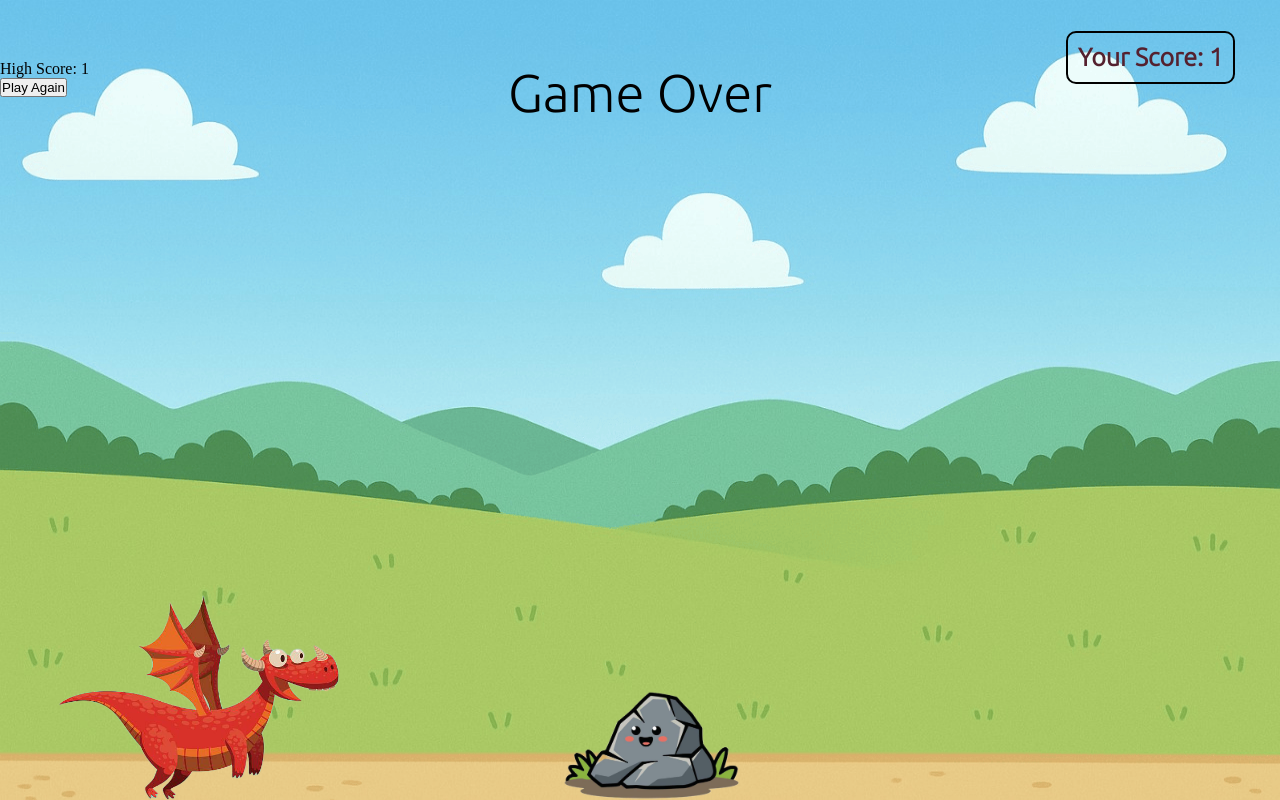
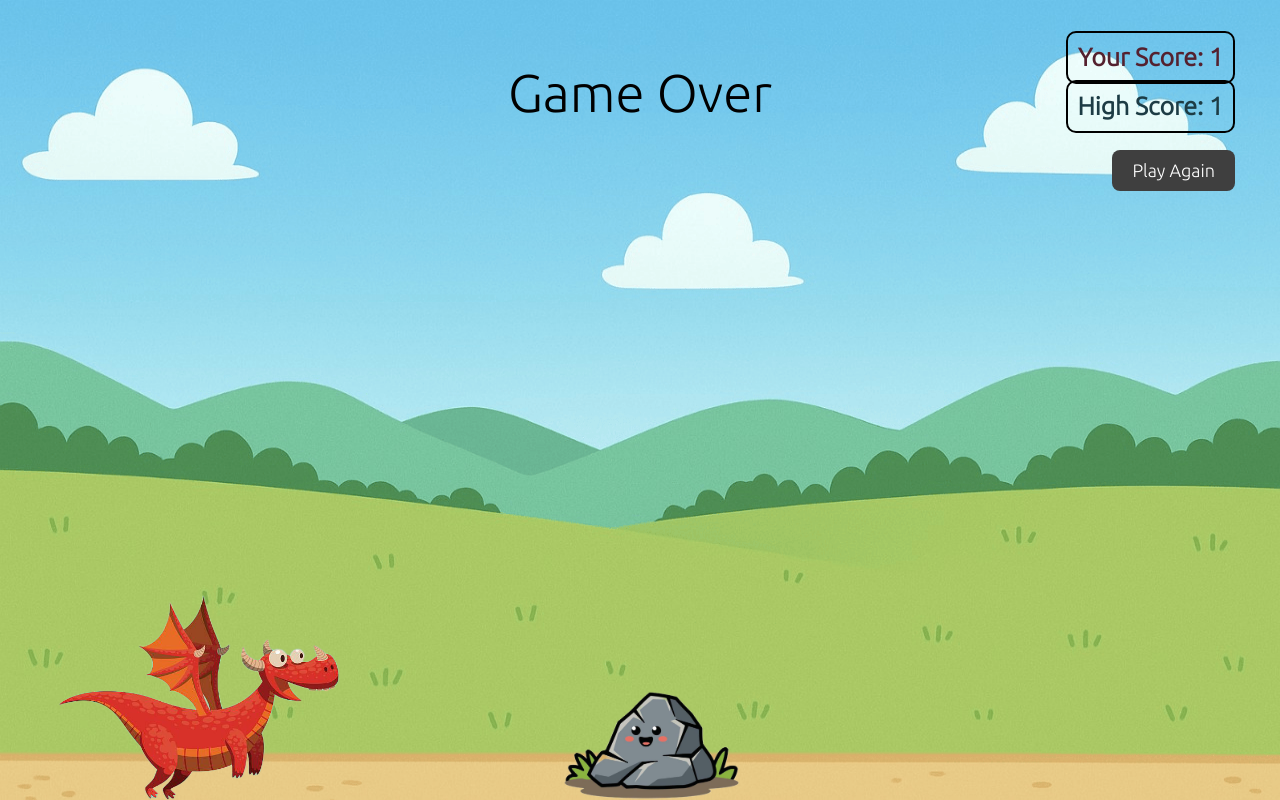
Before and after one commit to Harinikasturi08/iDragon, a plain HTML site: page JavaScript Dragon Game/JavaScript Dragon Game/index.html in a window 1280 px wide. Drawn offline with Linux system fonts and the light colour scheme.

Commit message:
Update style.css

```diff
--- a/JavaScript Dragon Game/JavaScript Dragon Game/style.css
+++ b/JavaScript Dragon Game/JavaScript Dragon Game/style.css
@@ -84,3 +84,31 @@ body{
         left: -10vw;
     }
 }
+
+#highScoreCont {
+    font-size: 25px;
+    color: #1d3c45;
+    font-weight: bold;
+    position: absolute;
+    right: 45px;
+    top: 80px;
+    border: 2px solid black;
+    padding: 10px;
+    font-family: 'Ubuntu', sans-serif;
+    border-radius: 10px;
+}
+
+#restartBtn {
+    position: absolute;
+    top: 150px;
+    right: 45px;
+    padding: 10px 20px;
+    font-size: 18px;
+    font-family: 'Ubuntu', sans-serif;
+    background-color: #3f3f3f;
+    color: white;
+    border: none;
+    border-radius: 8px;
+    cursor: pointer;
+    display: none; /* initially hidden */
+}
```
